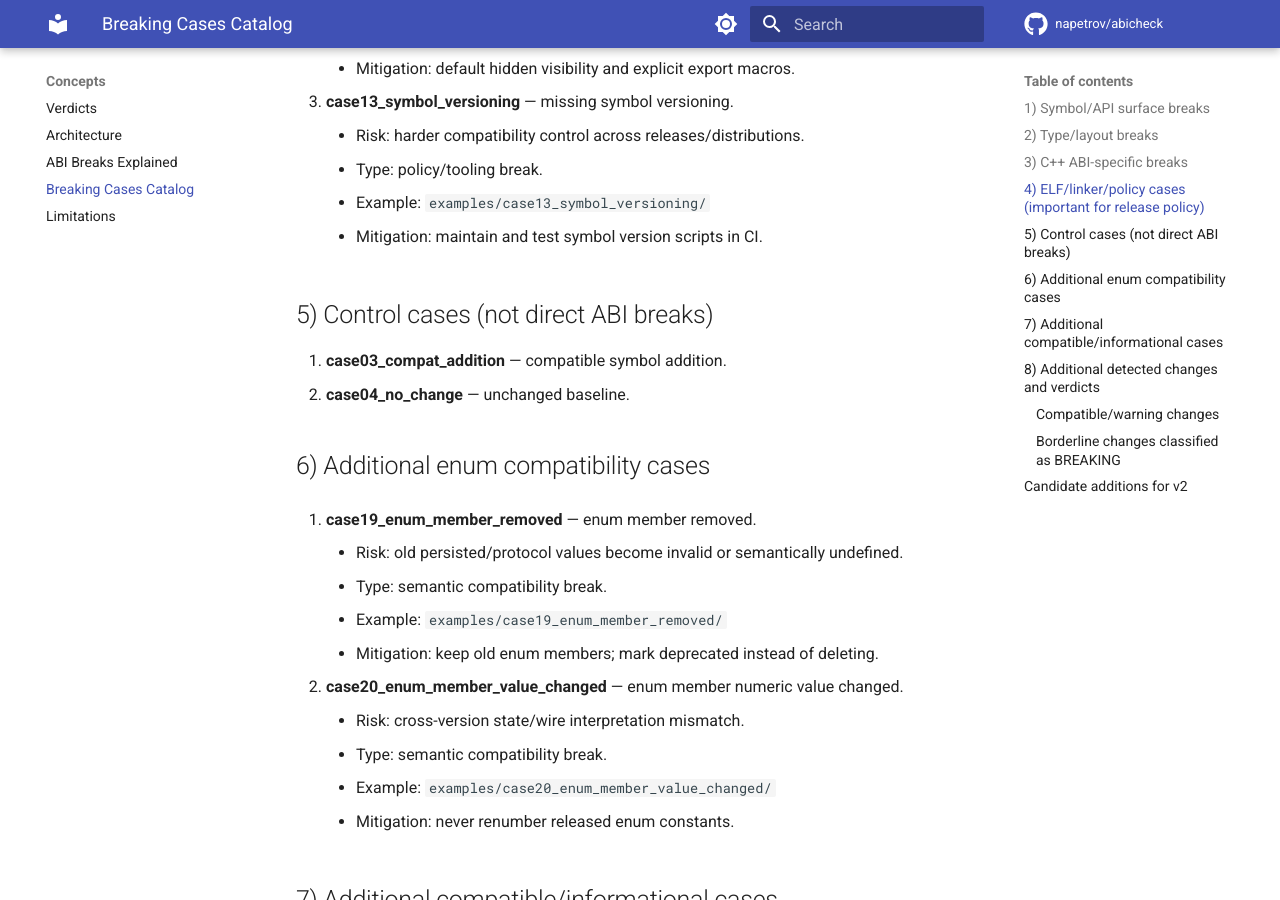
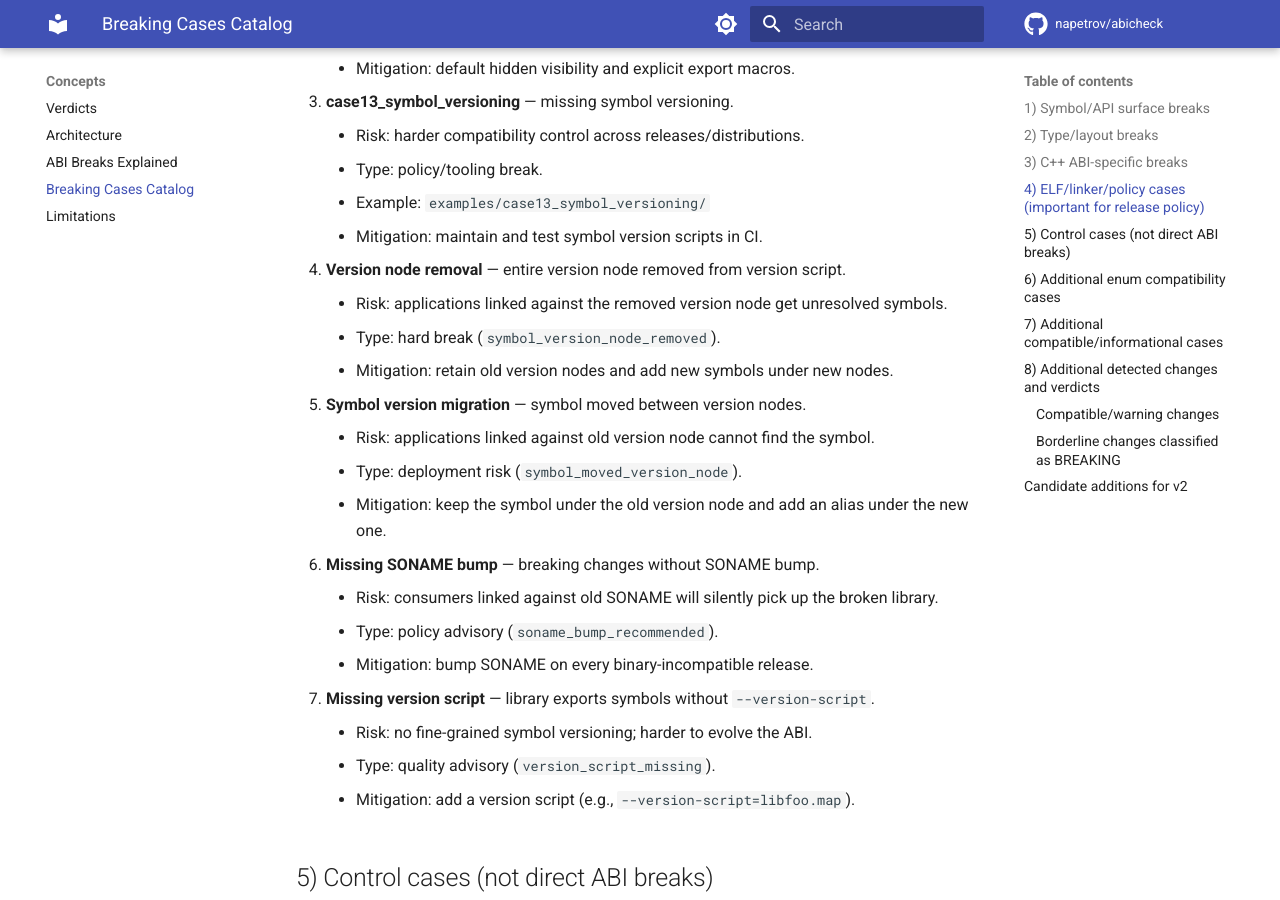
Before and after one commit to napetrov/abicheck, an MkDocs documentation site: the page built from docs/concepts/breaking-cases-catalog.md, in a window 1280 px wide and 900 px high, scrolled down 3940 px. Built offline with MkDocs 1.6.1 and Material for MkDocs 9.7.7, drawn with Linux system fonts in a browser that asks for light colours; comment, search, counter and statistics services are not loaded.

Commit message:
Update documentation for ELF symbol-version policy checks
docs/reference/change-kinds.md:
- Add symbol_version_node_removed to BREAKING ELF Symbol Versioning
- Add symbol_moved_version_node to COMPATIBLE_WITH_RISK
- Add new ELF Symbol-Version Policy section with soname_bump_recommended,
  soname_bump_unnecessary, and version_script_missing

docs/development/adr/011-change-classification-taxonomy.md:
- Add classification rationale for all 5 new ChangeKinds
- Update ChangeKind count from 114 to 119

docs/user-guide/policies.md:
- Document soname_bump_recommended behavior under strict_abi
- Show how to escalate to BREAKING via --policy-file

docs/concepts/breaking-cases-catalog.md:
- Add 4 new catalog entries: version node removal, symbol version
  migration, missing SONAME bump, missing version script
- Renumber subsequent entries to avoid conflicts

CHANGELOG.md:
- Add full Unreleased section with all new detection capabilities

https://claude.ai/code/session_01DsaAdjQqjzfmbtutpfJoRe

```diff
--- a/docs/concepts/breaking-cases-catalog.md
+++ b/docs/concepts/breaking-cases-catalog.md
@@ -138,20 +138,40 @@ For the complete list of 100+ detected change types, see [Change Kind Reference]
     - Example: `examples/case13_symbol_versioning/`
     - Mitigation: maintain and test symbol version scripts in CI.
 
+21. **Version node removal** — entire version node removed from version script.
+    - Risk: applications linked against the removed version node get unresolved symbols.
+    - Type: hard break (`symbol_version_node_removed`).
+    - Mitigation: retain old version nodes and add new symbols under new nodes.
+
+22. **Symbol version migration** — symbol moved between version nodes.
+    - Risk: applications linked against old version node cannot find the symbol.
+    - Type: deployment risk (`symbol_moved_version_node`).
+    - Mitigation: keep the symbol under the old version node and add an alias under the new one.
+
+23. **Missing SONAME bump** — breaking changes without SONAME bump.
+    - Risk: consumers linked against old SONAME will silently pick up the broken library.
+    - Type: policy advisory (`soname_bump_recommended`).
+    - Mitigation: bump SONAME on every binary-incompatible release.
+
+24. **Missing version script** — library exports symbols without `--version-script`.
+    - Risk: no fine-grained symbol versioning; harder to evolve the ABI.
+    - Type: quality advisory (`version_script_missing`).
+    - Mitigation: add a version script (e.g., `--version-script=libfoo.map`).
+
 ## 5) Control cases (not direct ABI breaks)
 
-21. **case03_compat_addition** — compatible symbol addition.
-22. **case04_no_change** — unchanged baseline.
+25. **case03_compat_addition** — compatible symbol addition.
+26. **case04_no_change** — unchanged baseline.
 
 ## 6) Additional enum compatibility cases
 
-23. **case19_enum_member_removed** — enum member removed.
+27. **case19_enum_member_removed** — enum member removed.
     - Risk: old persisted/protocol values become invalid or semantically undefined.
     - Type: semantic compatibility break.
     - Example: `examples/case19_enum_member_removed/`
     - Mitigation: keep old enum members; mark deprecated instead of deleting.
 
-24. **case20_enum_member_value_changed** — enum member numeric value changed.
+28. **case20_enum_member_value_changed** — enum member numeric value changed.
     - Risk: cross-version state/wire interpretation mismatch.
     - Type: semantic compatibility break.
     - Example: `examples/case20_enum_member_value_changed/`
@@ -159,24 +179,24 @@ For the complete list of 100+ detected change types, see [Change Kind Reference]
 
 ## 7) Additional compatible/informational cases
 
-25. **case25_enum_member_added** — enum member appended at end.
+29. **case25_enum_member_added** — enum member appended at end.
     - Risk: source-level only (switch statements may not handle new value).
     - Type: **compatible** — existing compiled values are unchanged.
     - Example: `examples/case25_enum_member_added/`
     - Note: if adding shifts existing values, that is caught by `ENUM_MEMBER_VALUE_CHANGED`.
 
-26. **case26_union_field_added** — union field added with larger alignment.
+30. **case26_union_field_added** — union field added with larger alignment.
     - Risk: if the new field is the largest member, `sizeof(union)` grows → **TYPE_SIZE_CHANGED** → BREAKING.
     - Type: **breaking** — this fixture adds `double d` (8 bytes) to a union of `int`/`float` (4 bytes each), growing it from 4→8 bytes. Callers that stack-allocate or embed `union Value` in a struct are broken.
     - Note: adding a field that does *not* grow the union (smaller or equal size) is compatible. The field addition itself is not the break — the size change is. This fixture demonstrates the breaking variant.
     - Example: `examples/case26_union_field_added/`
 
-27. **case27_symbol_binding_weakened** — GLOBAL → WEAK symbol binding.
+31. **case27_symbol_binding_weakened** — GLOBAL → WEAK symbol binding.
     - Risk: interposition — WEAK symbol can be overridden by another GLOBAL definition.
     - Type: **compatible** — symbol is still exported and resolvable.
     - Example: `examples/case27_symbol_binding_weakened/`
 
-28. **case29_ifunc_transition** — regular function → GNU IFUNC.
+32. **case29_ifunc_transition** — regular function → GNU IFUNC.
     - Risk: older dynamic linkers may not support IFUNC resolution.
     - Type: **compatible** — PLT/GOT mechanism handles indirection transparently.
     - Example: `examples/case29_ifunc_transition/`
```
Also changed, not shown: CHANGELOG.md (+21 -0 lines), docs/development/adr/011-change-classification-taxonomy.md (+6 -1 lines), docs/reference/change-kinds.md (+10 -0 lines), docs/user-guide/policies.md (+11 -0 lines).
